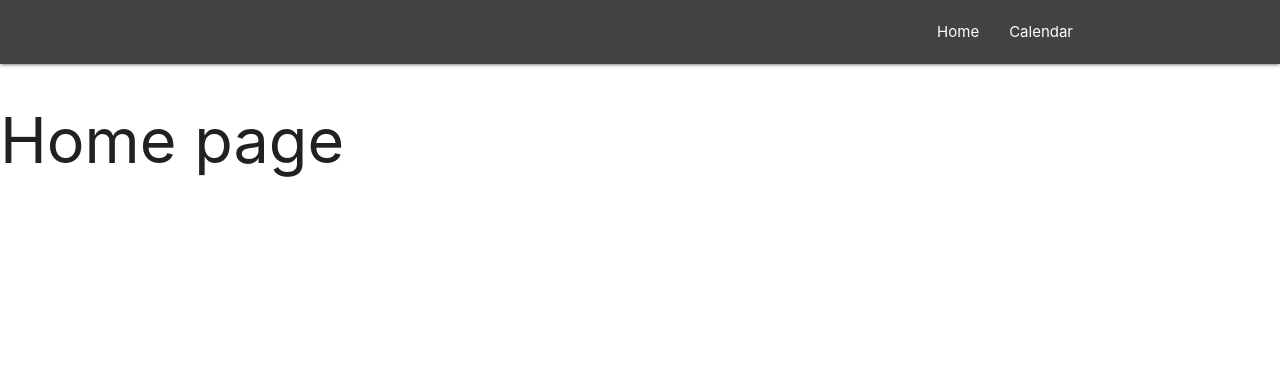
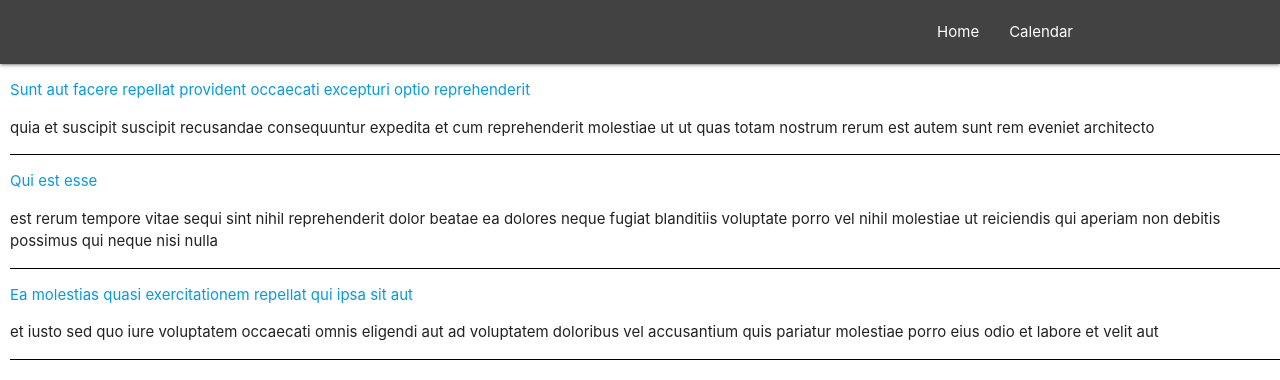
Before and after one commit to duxard/redux-simple-app, a React (Create React App) app: page / in a window 1280 px wide. Shown: the top 380 px of the page. Built offline with nearby package versions, Linux system fonts and the light colour scheme.

Commit message:
show posts on home page

```diff
--- a/src/components/Home.js
+++ b/src/components/Home.js
@@ -1,5 +1,8 @@
 import React from 'react';
 import { connect } from 'react-redux';
+import { NavLink } from 'react-router-dom';
+
+import './css/home.css';
 
 class Home extends React.Component {
     constructor(){
@@ -8,7 +11,16 @@ class Home extends React.Component {
     render(){
         return (
             <div>
-                <h1>Home page</h1>
+                {
+                    this.props.posts.map((post, index) => {
+                        return (
+                            <div className="post" key={index}>
+                                <p className="title"><NavLink to={'/' + post.id}>{post.title}</NavLink></p>
+                                <p className="pstContent">{post.body}</p>
+                            </div>
+                        );
+                    })
+                }
             </div>
         );
     }
--- /dev/null
+++ b/src/components/css/home.css
@@ -0,0 +1,13 @@
+.post {
+    width: 100%;
+    border-bottom: 1px solid black;
+    margin: 0 10px;
+}
+
+.title {
+    margin-bottom: 10px;
+}
+
+.title::first-letter {
+    text-transform: uppercase;
+}
```
